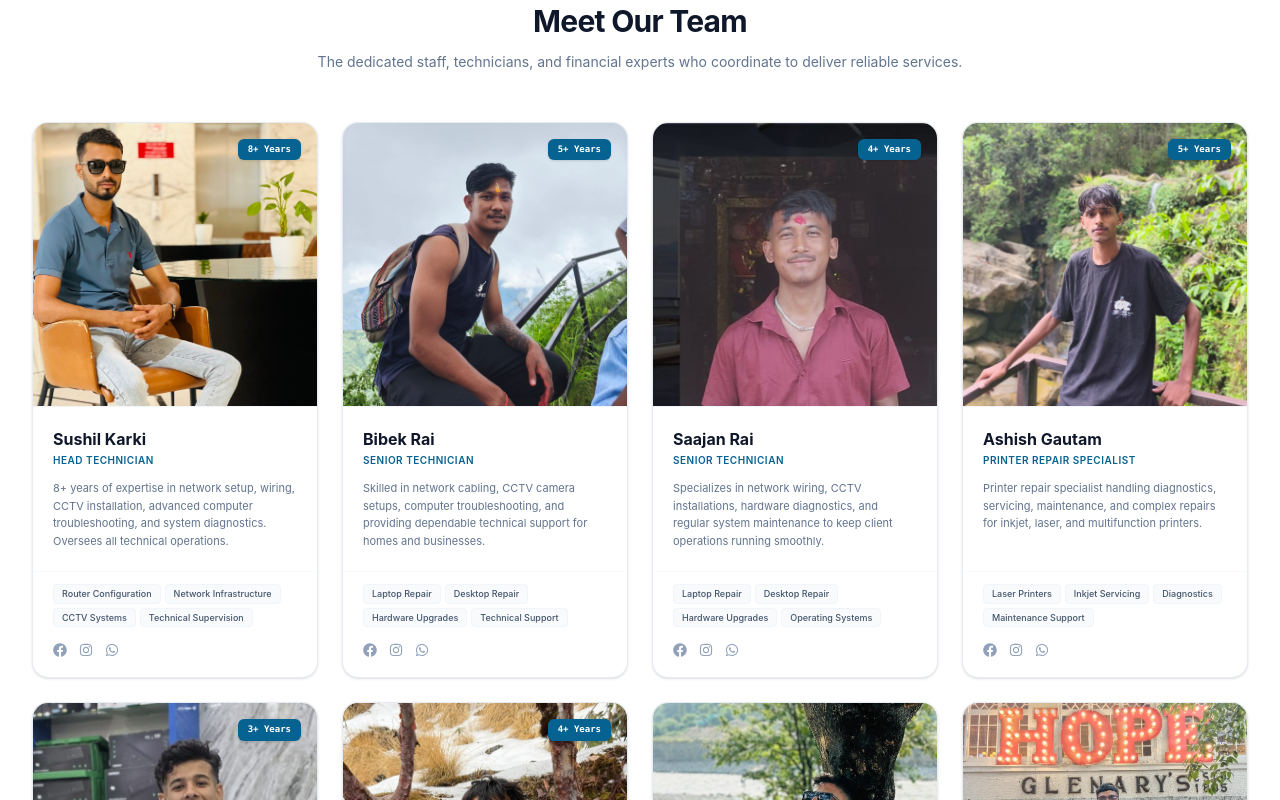
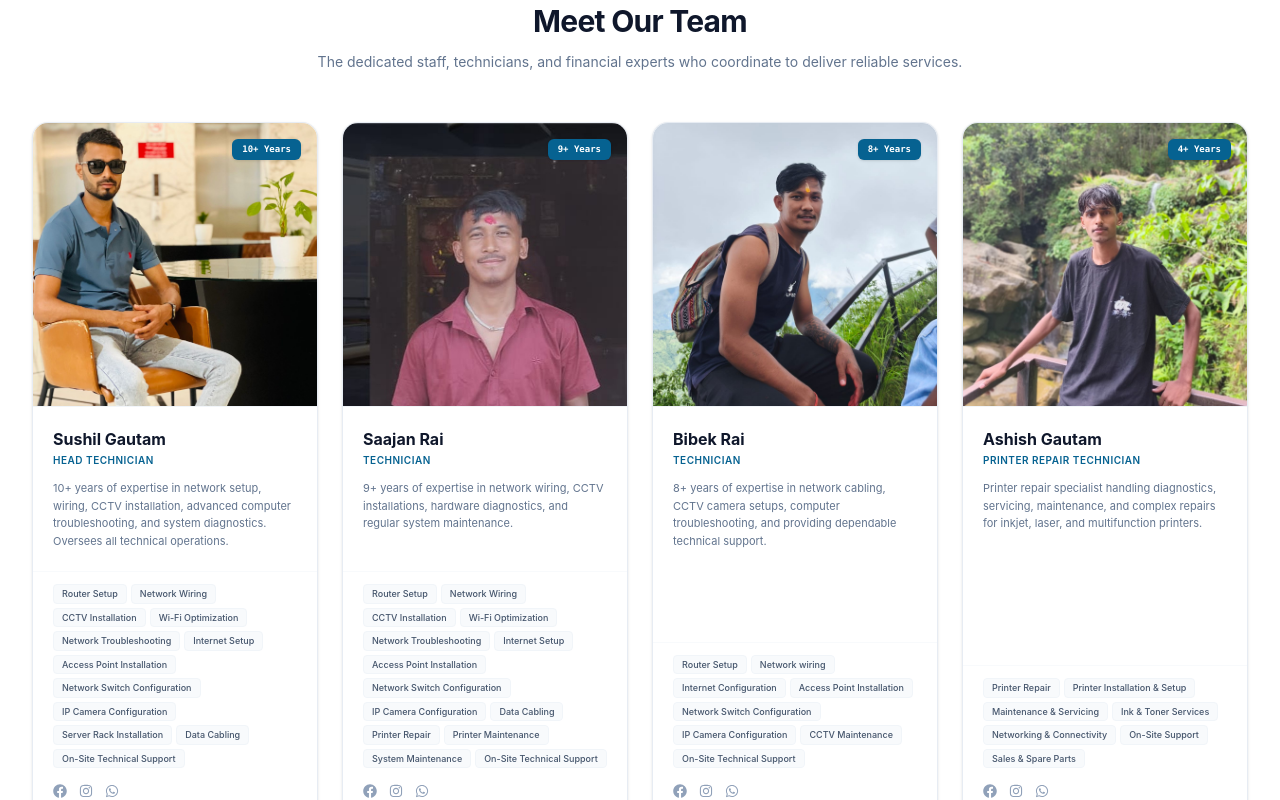
Before and after one commit to Dikshant-Rana/techlite-storefront, a React (Vite) app: page /about in a window 1280 px wide. Shown: the part 3160-3960 px from the top of the page. Built offline with nearby package versions, Linux system fonts and the light colour scheme.

Commit message:
final touches1

```diff
--- a/src/pages/About.tsx
+++ b/src/pages/About.tsx
@@ -1,9 +1,7 @@
-import { useState } from 'react';
 import { Link } from 'react-router-dom';
 import {
   Target,
   Eye,
-
   ShieldCheck,
   Wrench,
   MessageSquare,
@@ -59,81 +57,129 @@ interface TeamMember {
   img: string;
   experience?: string;
   tags: string[];
+  socials: {
+    fb: string;
+    insta: string;
+    whatsapp: string;
+  };
 }
 
 export default function About() {
   const team: TeamMember[] = [
     {
-      name: "Sushil Karki",
+      name: "Sushil Gautam",
       role: "Head Technician",
-      experience: "8+ Years",
-      description: "8+ years of expertise in network setup, wiring, CCTV installation, advanced computer troubleshooting, and system diagnostics. Oversees all technical operations.",
-      imageAlt: "Sushil Karki - Head Technician",
+      experience: "10+ Years",
+      description: "10+ years of expertise in network setup, wiring, CCTV installation, advanced computer troubleshooting, and system diagnostics. Oversees all technical operations.",
+      imageAlt: "Sushil Gautam - Head Technician",
       img: sushil,
-      tags: ["Router Configuration", "Network Infrastructure", "CCTV Systems", "Technical Supervision"]
+      tags: ["Router Setup", "Network Wiring", "CCTV Installation", "Wi-Fi Optimization", "Network Troubleshooting", "Internet Setup", "Access Point Installation", "Network Switch Configuration", "IP Camera Configuration", "Server Rack Installation", "Data Cabling", "On-Site Technical Support"],
+      socials: {
+        fb: "https://www.facebook.com/sushil.gautam.731",
+        insta: "https://www.instagram.com/sushil3899/",
+        whatsapp: "https://wa.me/9779845290944"
+      }
+    },
+    {
+      name: "Saajan Rai",
+      role: "Technician",
+      experience: "9+ Years",
+      description: "9+ years of expertise in network wiring, CCTV installations, hardware diagnostics, and regular system maintenance.",
+      imageAlt: "Saajan Rai - Technician",
+      img: sajaan,
+      tags: ["Router Setup", "Network Wiring", "CCTV Installation", "Wi-Fi Optimization", "Network Troubleshooting", "Internet Setup", "Access Point Installation", "Network Switch Configuration", "IP Camera Configuration", "Data Cabling", "Printer Repair", "Printer Maintenance", "System Maintenance", "On-Site Technical Support"],
+      socials: {
+        fb: "https://www.facebook.com/saajan.rai.7798",
+        insta: "#",
+        whatsapp: "https://wa.me/9779821280031"
+      }
     },
     {
       name: "Bibek Rai",
-      role: "Senior Technician",
-      experience: "5+ Years",
-      description: "Skilled in network cabling, CCTV camera setups, computer troubleshooting, and providing dependable technical support for homes and businesses.",
+      role: "Technician",
+      experience: "8+ Years",
+      description: "8+ years of expertise in network cabling, CCTV camera setups, computer troubleshooting, and providing dependable technical support.",
       imageAlt: "Bibek Rai - Technician",
       img: bibek,
-      tags: ["Laptop Repair", "Desktop Repair", "Hardware Upgrades", "Technical Support"]
-    },
-    {
-      name: "Saajan Rai",
-      role: "Senior Technician",
-      experience: "4+ Years",
-      description: "Specializes in network wiring, CCTV installations, hardware diagnostics, and regular system maintenance to keep client operations running smoothly.",
-      imageAlt: "Saajan Rai - Technician",
-      img: sajaan,
-      tags: ["Laptop Repair", "Desktop Repair", "Hardware Upgrades", "Operating Systems"]
+      tags: ["Router Setup", "Network wiring", "Internet Configuration", "Access Point Installation", "Network Switch Configuration", "IP Camera Configuration", "CCTV Maintenance", "On-Site Technical Support"],
+      socials: {
+        fb: "https://www.facebook.com/raee.tmg",
+        insta: "https://www.instagram.com/b_bibek_raii10/",
+        whatsapp: "https://wa.me/9779801944840"
+      }
     },
     {
       name: "Ashish Gautam",
-      role: "Printer Repair Specialist",
-      experience: "5+ Years",
+      role: "Printer Repair Technician",
+      experience: "4+ Years",
       description: "Printer repair specialist handling diagnostics, servicing, maintenance, and complex repairs for inkjet, laser, and multifunction printers.",
       imageAlt: "Ashish Gautam - Printer Repair Technician",
       img: ashish,
-      tags: ["Laser Printers", "Inkjet Servicing", "Diagnostics", "Maintenance Support"]
+      tags: ["Printer Repair", "Printer Installation & Setup", "Maintenance & Servicing", "Ink & Toner Services", "Networking & Connectivity", "On-Site Support", "Sales & Spare Parts"],
+      socials: {
+        fb: "https://www.facebook.com/asisa.gautama.942751",
+        insta: "https://www.instagram.com/aashish_gautam_7/",
+        whatsapp: "https://wa.me/9779802499727"
+      }
     },
     {
       name: "Paurakh Subedi",
       role: "Printer Repair Technician",
       experience: "3+ Years",
-      description: "Dedicated to printer troubleshooting, routine maintenance, and repair solutions across various mainstream printer brands and models.",
+      description: "Dedicated printer repair technician with 3+ years of experience in troubleshooting, routine maintenance, and repair solutions.",
       imageAlt: "Paurakh Subedi - Printer Repair Technician",
       img: paurakhi,
-      tags: ["Hardware Diagnostics", "Brand Maintenance", "Troubleshooting"]
+      tags: ["Printer Repair", "Installation & Setup", "Maintenance & Cleaning", "Ink & Toner Services", "Network Configuration", "On-Site Support", "Printer Parts & Supplies"],
+      socials: {
+        fb: "https://www.facebook.com/paurakh.subedi.3",
+        insta: "https://www.instagram.com/paurakh.subedi/",
+        whatsapp: "https://wa.me/9779706238009"
+      }
     },
     {
       name: "Rupak Rai",
       role: "Computer Service Technician",
-      experience: "4+ Years",
+      experience: "3+ Years",
       description: "Expert in desktop and laptop repairs, operating system installations, hardware upgrades (RAM/SSD), data recovery, and performance optimization.",
       imageAlt: "Rupak Rai - Computer Service Technician",
       img: rupak,
-      tags: ["OS Installation", "Data Recovery", "RAM/SSD Upgrades", "Performance Tuning"]
+      tags: ["Laptop & Desktop Repair/Servicing", "Computer Hardware Upgrades(RAM/SSD/HDD & more)", "Office Package Installation", "OS & Drivers Installation", "Data Recovery"],
+      socials: {
+        fb: "https://www.facebook.com/rupaka.ra.i.926983",
+        insta: "https://www.instagram.com/putet_98/",
+        whatsapp: "https://wa.me/9779801982808"
+      }
     },
     {
       name: "Manik Neupane",
       role: "Head Accountant",
+      experience: "8+ Years",
       description: "Manages financial operations, budgeting, financial reporting, and keeps our organization’s business accounts organized and precise.",
       imageAlt: "Manik Neupane - Head Accountant",
       img: manik,
-      tags: ["Financial Operations", "Budgeting", "Corporate Accounting"]
+      tags: ["Accounting", "Financial Management", "Budget Planning", "Reporting", "Business Operations"],
+      socials: {
+        fb: "https://www.facebook.com/Manikneupane7",
+        insta: "https://www.instagram.com/zero_manik_07/",
+        whatsapp: "https://wa.me/9779801944803"
+      }
     },
     {
       name: "Kushal Gautam",
       role: "Assistant Accountant",
+      experience: "2+ Years",
       description: "Supports daily financial tracking, transaction processing, reporting, and smooth administrative financial operations.",
       imageAlt: "Kushal Gautam - Assistant Accountant",
       img: kushal,
-      tags: ["Transaction Tracking", "Reporting", "Financial Admin"]
+      tags: ["Bookkeeping", "Financial Records", "Transaction Management", "Reporting", "Administrative Support"],
+      socials: {
+        fb: "https://www.facebook.com/gautam.kushal.16",
+        insta: "https://www.instagram.com/gautam.kushal.16/",
+        whatsapp: "https://wa.me/9779742559021"
+      }
     }
   ];
+
 
   const getBrandLogo = (brandName: string) => {
     switch (brandName.toLowerCase()) {
@@ -454,9 +500,9 @@ export default function About() {
                     ))}
                   </div>
                   <div className="flex items-center gap-3 text-slate-400 pt-1">
-                    <a href="#" className="hover:text-[#066291] transition-colors"><FaFacebook className="w-3.5 h-3.5" /></a>
-                    <a href="#" className="hover:text-[#066291] transition-colors"><FaInstagram className="w-3.5 h-3.5" /></a>
-                    <a href="#" className="hover:text-[#066291] transition-colors"><FaWhatsapp className="w-3.5 h-3.5" /></a>
+                    <a href={member.socials.fb} target="_blank" rel="noopener noreferrer" className="hover:text-[#066291] transition-colors"><FaFacebook className="w-3.5 h-3.5" /></a>
+                    <a href={member.socials.insta} target="_blank" rel="noopener noreferrer" className="hover:text-[#066291] transition-colors"><FaInstagram className="w-3.5 h-3.5" /></a>
+                    <a href={member.socials.whatsapp} target="_blank" rel="noopener noreferrer" className="hover:text-[#066291] transition-colors"><FaWhatsapp className="w-3.5 h-3.5" /></a>
                   </div>
                 </div>
               </div>
--- a/src/pages/Home.tsx
+++ b/src/pages/Home.tsx
@@ -1,5 +1,5 @@
 import { useState, useEffect } from 'react';
-import { ArrowRight, Download, Cpu, PhoneCall, MapPin, Quote, ChevronLeft, ChevronRight, Search, FileText, CheckCircle2, CheckCircle, Wrench, Phone, Activity, Tv, Wifi, Camera, Monitor, Briefcase } from 'lucide-react';
+import { ArrowRight, Download, Cpu, PhoneCall, Quote, ChevronLeft, ChevronRight, Search, FileText, CheckCircle2, Wrench, Phone, Activity, Tv, Wifi, Camera, Monitor, Briefcase } from 'lucide-react';
 import { Link } from 'react-router-dom';
 import { FaFacebook, FaInstagram, FaWhatsapp } from 'react-icons/fa';
 // 1. IMPORT YOUR DATA HERE
@@ -637,60 +637,100 @@ export default function Home() {
         <div className="grid grid-cols-1 md:grid-cols-3 gap-6">
           {[
             {
-              name: "Sushil Karki",
+              name: "Sushil Gautam",
               role: "Head Technician",
-              experience: "8+ Years",
+              experience: "10+ Years",
               img: sushil,
-              tags: ["Router Setup", "Network Wiring", "CCTV Installation", "Wi-Fi Optimization", "Network Troubleshooting", "Internet Setup", "Access Point Installation", "Network Switch Configuration", "IP Camera Configuration", "Server Rack Installation", "Data Cabling", "On-Site Technical Support"]
+              tags: ["Router Setup", "Network Wiring", "CCTV Installation", "Wi-Fi Optimization", "Network Troubleshooting", "Internet Setup", "Access Point Installation", "Network Switch Configuration", "IP Camera Configuration", "Server Rack Installation", "Data Cabling", "On-Site Technical Support"],
+              socials: {
+                fb: "https://www.facebook.com/sushil.gautam.731",
+                insta: "https://www.instagram.com/sushil3899/",
+                whatsapp: "https://wa.me/9779845290944"
+              }
             },
             {
               name: "Saajan Rai",
               role: "Technician",
-              experience: "5+ Years",
+              experience: "9+ Years",
               img: sajaan,
-              tags: ["Router Setup", "Network Wiring", "CCTV Installation", "Wi-Fi Optimization", "Network Troubleshooting", "Internet Setup", "Access Point Installation", "Network Switch Configuration", "IP Camera Configuration", "Data Cabling", "Printer Repair", "Printer Maintenance", "System Maintenance", "On-Site Technical Support"]
+              tags: ["Router Setup", "Network Wiring", "CCTV Installation", "Wi-Fi Optimization", "Network Troubleshooting", "Internet Setup", "Access Point Installation", "Network Switch Configuration", "IP Camera Configuration", "Data Cabling", "Printer Repair", "Printer Maintenance", "System Maintenance", "On-Site Technical Support"],
+              socials: {
+                fb: "https://www.facebook.com/saajan.rai.7798",
+                insta: "#",
+                whatsapp: "https://wa.me/9779821280031"
+              }
             },
             {
               name: "Bibek Rai",
               role: "Technician",
-              experience: "5+ Years",
+              experience: "8+ Years",
               img: bibek,
-              tags: ["Router Setup", "Network wiring", "Internet Configuration", "Access Point Installation", "Network Switch Configuration", "IP Camera Configuration", "CCTV Maintenance", "On-Site Technical Support"]
+              tags: ["Router Setup", "Network wiring", "Internet Configuration", "Access Point Installation", "Network Switch Configuration", "IP Camera Configuration", "CCTV Maintenance", "On-Site Technical Support"],
+              socials: {
+                fb: "https://www.facebook.com/raee.tmg",
+                insta: "https://www.instagram.com/b_bibek_raii10/",
+                whatsapp: "https://wa.me/9779801944840"
+              }
             },
             {
               name: "Ashish Gautam",
               role: "Printer Repair Technician",
               experience: "4+ Years",
               img: ashish,
-              tags: ["Printer Repair", "Printer Installation & Setup", "Maintenance & Servicing", "Ink & Toner Services", "Networking & Connectivity", "On-Site Support", "Sales & Spare Parts"]
+              tags: ["Printer Repair", "Printer Installation & Setup", "Maintenance & Servicing", "Ink & Toner Services", "Networking & Connectivity", "On-Site Support", "Sales & Spare Parts"],
+              socials: {
+                fb: "https://www.facebook.com/asisa.gautama.942751",
+                insta: "https://www.instagram.com/aashish_gautam_7/",
+                whatsapp: "https://wa.me/9779802499727"
+              }
             },
             {
               name: "Paurakh Subedi",
               role: "Printer Repair Technician",
-              experience: "4+ Years",
+              experience: "3+ Years",
               img: paurakhi,
-              tags: ["Printer Repair", "Installation & Setup", "Maintenance & Cleaning", "Ink & Toner Services", "Network Configuration", "On-Site Support", "Printer Parts & Supplies"]
+              tags: ["Printer Repair", "Installation & Setup", "Maintenance & Cleaning", "Ink & Toner Services", "Network Configuration", "On-Site Support", "Printer Parts & Supplies"],
+              socials: {
+                fb: "https://www.facebook.com/paurakh.subedi.3",
+                insta: "https://www.instagram.com/paurakh.subedi/",
+                whatsapp: "https://wa.me/9779706238009"
+              }
             },
             {
               name: "Rupak Rai",
               role: "Computer Service Technician",
-              experience: "2+ Years",
+              experience: "3+ Years",
               img: rupak,
-              tags: ["Laptop & Desktop Repair/Servicing",  "Computer Hardware Upgrades(RAM/SSD/HDD & more)", "Office Package Installation", "OS & Drivers Installation", "Data Recovery"]
+              tags: ["Laptop & Desktop Repair/Servicing",  "Computer Hardware Upgrades(RAM/SSD/HDD & more)", "Office Package Installation", "OS & Drivers Installation", "Data Recovery"],
+              socials: {
+                fb: "https://www.facebook.com/rupaka.ra.i.926983",
+                insta: "https://www.instagram.com/putet_98/",
+                whatsapp: "https://wa.me/9779801982808"
+              }
             },
             {
               name: "Manik Neupane",
               role: "Head Accountant",
-              experience: "6+ Years",
+              experience: "8+ Years",
               img: manik,
-              tags: ["Accounting", "Financial Management", "Budget Planning", "Reporting", "Business Operations"]
+              tags: ["Accounting", "Financial Management", "Budget Planning", "Reporting", "Business Operations"],
+              socials: {
+                fb: "https://www.facebook.com/Manikneupane7",
+                insta: "https://www.instagram.com/zero_manik_07/",
+                whatsapp: "https://wa.me/9779801944803"
+              }
             },
             {
               name: "Kushal Gautam",
               role: "Assistant Accountant",
-              experience: "3+ Years",
+              experience: "2+ Years",
               img: kushal,
-              tags: ["Bookkeeping", "Financial Records", "Transaction Management", "Reporting", "Administrative Support"]
+              tags: ["Bookkeeping", "Financial Records", "Transaction Management", "Reporting", "Administrative Support"],
+              socials: {
+                fb: "https://www.facebook.com/gautam.kushal.16",
+                insta: "https://www.instagram.com/gautam.kushal.16/",
+                whatsapp: "https://wa.me/9779742559021"
+              }
             }
           ].map((member, idx) => (
             <div key={idx} className="bg-white border border-slate-100 rounded-2xl shadow-sm hover:shadow-md transition-all duration-300 overflow-hidden flex flex-col justify-between text-left">
@@ -723,9 +763,9 @@ export default function Home() {
 
               {/* Social Footnote Anchors */}
               <div className="px-5 pb-5 pt-3 border-t border-slate-50 flex items-center gap-3 text-slate-400">
-                <a href="#" className="hover:text-[#066291] transition-colors"><FaFacebook className="w-4 h-4" /></a>
-                <a href="#" className="hover:text-[#066291] transition-colors"><FaInstagram className="w-4 h-4" /></a>
-                <a href="#" className="hover:text-[#066291] transition-colors"><FaWhatsapp className="w-4 h-4" /></a>
+                <a href={member.socials.fb} target="_blank" rel="noopener noreferrer" className="hover:text-[#066291] transition-colors"><FaFacebook className="w-4 h-4" /></a>
+                <a href={member.socials.insta} target="_blank" rel="noopener noreferrer" className="hover:text-[#066291] transition-colors"><FaInstagram className="w-4 h-4" /></a>
+                <a href={member.socials.whatsapp} target="_blank" rel="noopener noreferrer" className="hover:text-[#066291] transition-colors"><FaWhatsapp className="w-4 h-4" /></a>
               </div>
             </div>
           ))}
```
Also changed, not shown: src/components/ScrollToTopButton.tsx (deleted, +0 -48 lines).
